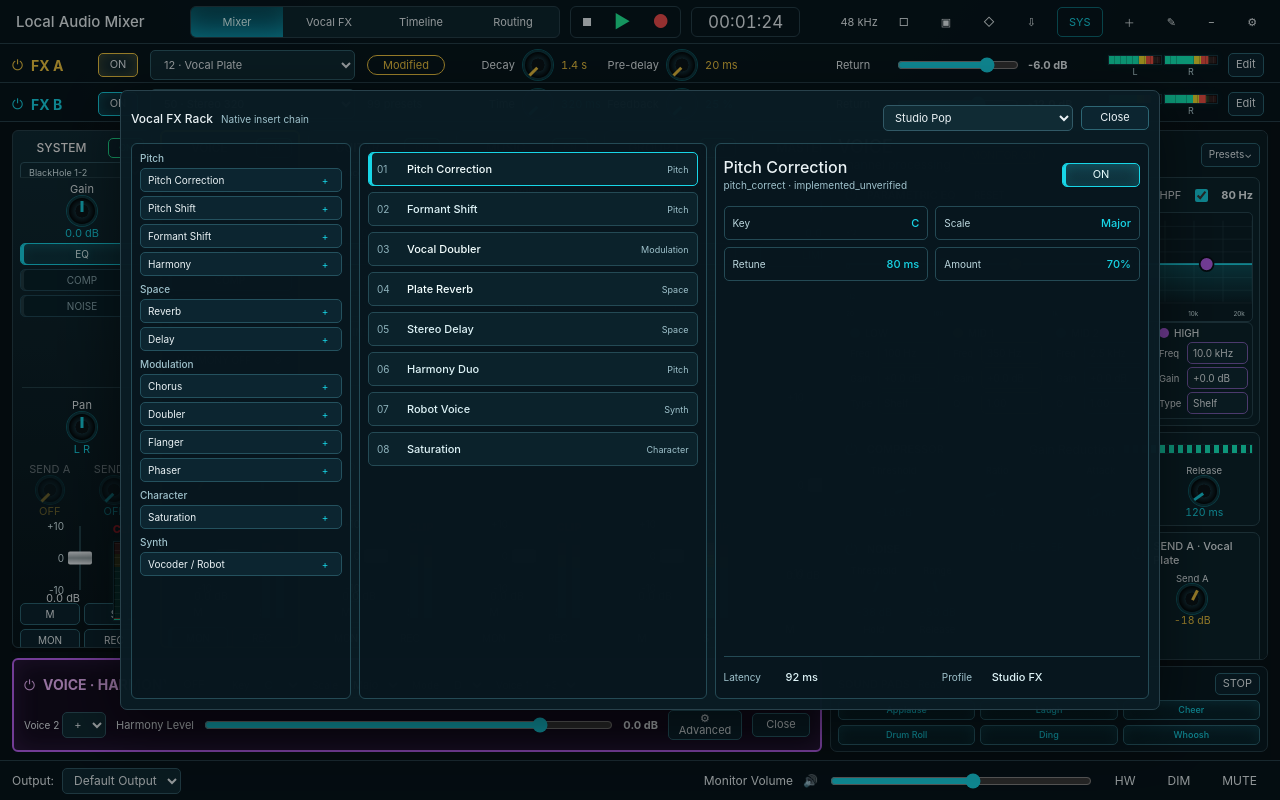
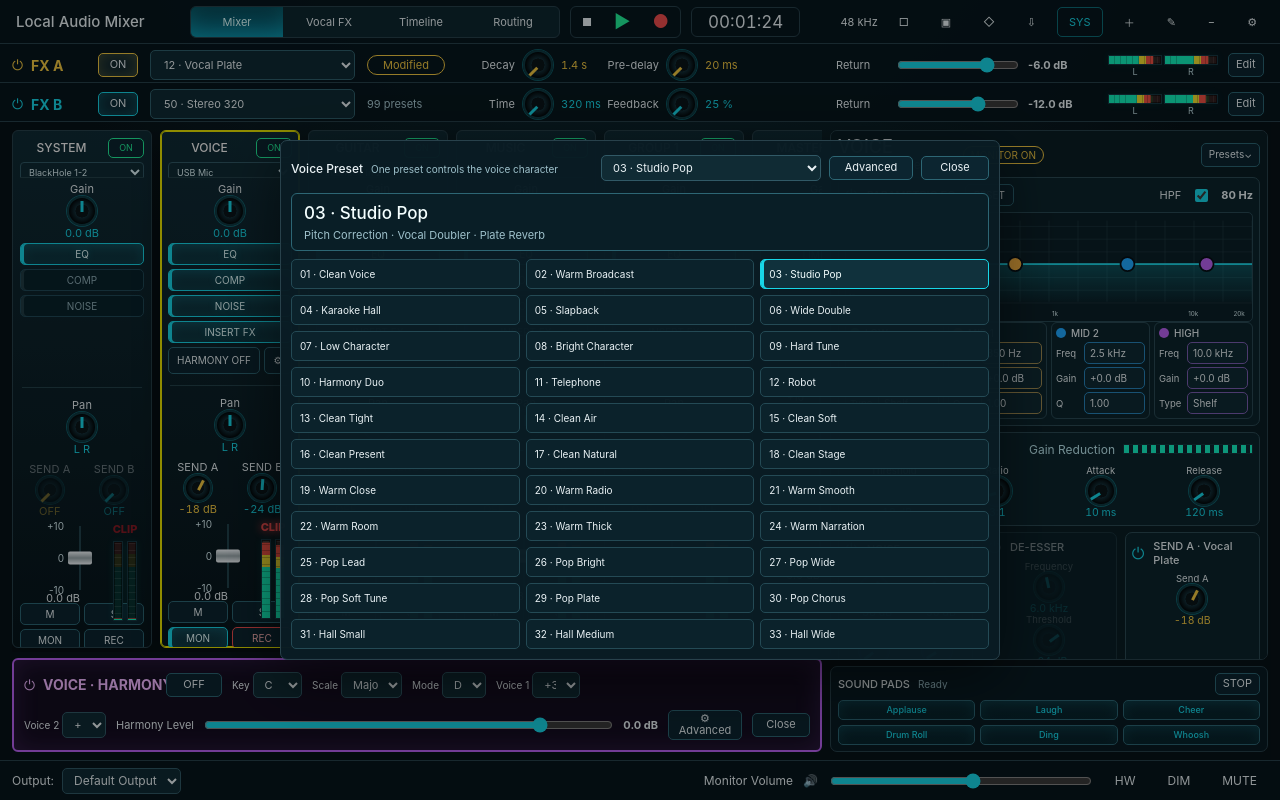
Before and after one commit to maydekil/digital-mixer-audio, a React (Vite) app: page / in a window 1280 px wide. Both pictures are taken after a click on the button "Vocal FX". Built offline with nearby package versions, Linux system fonts and the light colour scheme.

Commit message:
Simplify vocal insert FX presets

```diff
--- a/apps/desktop/src/adapters/MixerControlPort.ts
+++ b/apps/desktop/src/adapters/MixerControlPort.ts
@@ -113,6 +113,7 @@ export interface VocalFxSlot {
 export interface VocalFxPreset {
   id: string;
   name: string;
+  archetypeId?: string;
 }
 
 export interface VocalFxState {
--- a/apps/desktop/src/adapters/preview/PreviewAdapter.ts
+++ b/apps/desktop/src/adapters/preview/PreviewAdapter.ts
@@ -1,5 +1,6 @@
 import type { ChannelDynamicsState, ChannelRole, ChannelState, EqBandState, FxProgram, FxUnitId, HarmonyState, MixerControlPort, MixerSnapshot, ProcessorId, RecordedTakeState, RecordingWorkflowStatus } from "../MixerControlPort";
 import { approvedMixerSession } from "../../fixtures/approvedMixerSession";
+import { vocalFxPresetEffectTypes } from "../../fixtures/vocalFxPresets";
 
 export class PreviewAdapter implements MixerControlPort {
   private snapshot: MixerSnapshot = structuredClone(approvedMixerSession);
@@ -310,10 +311,10 @@ export class PreviewAdapter implements MixerControlPort {
     this.snapshot.vocalFx = {
       ...this.snapshot.vocalFx,
       activePresetId: presetId,
-      selectedSlotId: presetId === "robot" ? "robot" : presetId === "harmony-duo" ? "harmony" : this.snapshot.vocalFx.selectedSlotId,
+      selectedSlotId: selectedSlotForPreset(presetId, this.snapshot.vocalFx.selectedSlotId),
       slots: this.snapshot.vocalFx.slots.map((slot) => ({
         ...slot,
-        enabled: presetEnabled(presetId, slot.effectType, slot.enabled)
+        enabled: presetEnabled(presetId, slot.effectType)
       }))
     };
   }
@@ -405,22 +406,21 @@ function defaultDynamics(): ChannelDynamicsState {
   };
 }
 
-function presetEnabled(presetId: string, effectType: string, fallback: boolean) {
-  const enabledByPreset: Record<string, string[]> = {
-    "clean-voice": [],
-    "warm-broadcast": ["saturation", "reverb"],
-    "studio-pop": ["pitch_correct", "doubler", "reverb"],
-    "karaoke-hall": ["reverb", "delay"],
-    "slapback": ["delay"],
-    "wide-double": ["doubler", "chorus"],
-    "low-character": ["pitch_shift", "formant_shift"],
-    "bright-character": ["pitch_shift", "formant_shift"],
-    "hard-tune": ["pitch_correct"],
-    "harmony-duo": ["harmony", "reverb"],
-    "telephone": ["saturation"],
-    "robot": ["vocoder"]
-  };
-  return enabledByPreset[presetId]?.includes(effectType) ?? fallback;
+function presetEnabled(presetId: string, effectType: string) {
+  return vocalFxPresetEffectTypes(presetId)?.includes(effectType) ?? false;
+}
+
+function selectedSlotForPreset(presetId: string, fallback: string) {
+  const enabled = vocalFxPresetEffectTypes(presetId) ?? [];
+  if (enabled.includes("vocoder")) return "robot";
+  if (enabled.includes("harmony")) return "harmony";
+  if (enabled.includes("pitch_correct")) return "pitch-correct";
+  if (enabled.includes("reverb")) return "plate";
+  if (enabled.includes("delay")) return "stereo-delay";
+  if (enabled.includes("doubler")) return "doubler";
+  if (enabled.includes("saturation")) return "saturation";
+  if (enabled.includes("formant_shift")) return "formant-shift";
+  return fallback;
 }
 
 function clamp(value: number, min: number, max: number) {
--- a/apps/desktop/src/features/mixer/MixerPage.tsx
+++ b/apps/desktop/src/features/mixer/MixerPage.tsx
@@ -600,7 +600,7 @@ export function MixerPage() {
               if (processorId === "insertFx" && enabled) {
                 refresh(() => {
                   adapter.selectChannel(id);
-                  adapter.selectVocalFxSlot("pitch-correct");
+                  adapter.applyVocalFxPreset(adapter.getSnapshot().vocalFx.activePresetId);
                 });
                 setVocalFxOpen(true);
               }
--- a/apps/desktop/src/features/vocal-fx/components/VocalFxPanel.tsx
+++ b/apps/desktop/src/features/vocal-fx/components/VocalFxPanel.tsx
@@ -1,5 +1,6 @@
 import type { VocalFxState } from "../../../adapters/MixerControlPort";
 import { Button } from "../../../components/ui/Button";
+import { useState } from "react";
 
 interface VocalFxPanelProps {
   open: boolean;
@@ -19,20 +20,26 @@ const library = [
 ] as const;
 
 export function VocalFxPanel({ open, vocalFx, onClose, onSelect, onToggle, onPreset }: VocalFxPanelProps) {
+  const [advancedOpen, setAdvancedOpen] = useState(false);
   if (!open) return null;
   const selected = vocalFx.slots.find((slot) => slot.id === vocalFx.selectedSlotId) ?? vocalFx.slots[0];
   const latencyMs = vocalFx.slots.filter((slot) => slot.enabled).reduce((sum, slot) => sum + slot.latencyMs, 0);
+  const activePreset = vocalFx.presets.find((preset) => preset.id === vocalFx.activePresetId) ?? vocalFx.presets[0];
+  const enabledSlots = vocalFx.slots.filter((slot) => slot.enabled);
 
   return (
     <div className="modal-backdrop">
-      <section className="vocal-fx-modal" role="dialog" aria-label="Vocal FX rack">
+      <section className={`vocal-fx-modal ${advancedOpen ? "is-advanced" : "is-simple"}`} role="dialog" aria-label="Vocal FX rack">
         <header>
-          <div><strong>Vocal FX Rack</strong><span>Native insert chain</span></div>
+          <div><strong>Voice Preset</strong><span>{advancedOpen ? "Advanced native insert chain" : "One preset controls the voice character"}</span></div>
           <select value={vocalFx.activePresetId} onChange={(event) => onPreset(event.target.value)} aria-label="Vocal FX preset">
             {vocalFx.presets.map((preset) => <option key={preset.id} value={preset.id}>{preset.name}</option>)}
           </select>
+          <Button onClick={() => setAdvancedOpen(!advancedOpen)}>{advancedOpen ? "Simple" : "Advanced"}</Button>
           <Button onClick={onClose}>Close</Button>
         </header>
+        {advancedOpen ? (
+          <>
             <aside className="vocal-fx-library" aria-label="Effect Library">
               {library.map(([category, ...items]) => (
                 <div key={category}>
@@ -77,6 +84,26 @@ export function VocalFxPanel({ open, vocalFx, onClose, onSelect, onToggle, onPre
                 <span>Profile</span><strong>Studio FX</strong>
               </footer>
             </section>
+          </>
+        ) : (
+          <section className="voice-preset-surface" aria-label="Voice preset selector">
+            <div className="voice-preset-current">
+              <strong>{activePreset?.name ?? "No preset"}</strong>
+              <span>{enabledSlots.length > 0 ? enabledSlots.map((slot) => slot.label).join(" · ") : "Clean dry voice"}</span>
+            </div>
+            <div className="voice-preset-grid" aria-label="Voice preset list">
+              {vocalFx.presets.map((preset) => (
+                <button
+                  key={preset.id}
+                  className={preset.id === vocalFx.activePresetId ? "is-selected" : ""}
+                  onClick={() => onPreset(preset.id)}
+                >
+                  {preset.name}
+                </button>
+              ))}
+            </div>
+          </section>
+        )}
       </section>
     </div>
   );
--- a/apps/desktop/src/fixtures/approvedMixerSession.ts
+++ b/apps/desktop/src/fixtures/approvedMixerSession.ts
@@ -1,5 +1,6 @@
 import type { MixerSnapshot } from "../adapters/MixerControlPort";
 import { fxPrograms } from "./fxPrograms";
+import { vocalFxPresets } from "./vocalFxPresets";
 
 const baseEqBands = [
   { id: "low", label: "LOW", color: "#58F28A", freqHz: 100, gainDb: 0, freq: "100 Hz", gain: "+0.0 dB", type: "Shelf" },
@@ -47,21 +48,8 @@ export const approvedMixerSession: MixerSnapshot = {
   recording: { status: "idle", activeTap: "master", takeDirectory: "", error: "", armedChannelIds: ["voice"], takes: [] },
   vocalFx: {
     selectedSlotId: "pitch-correct",
-    activePresetId: "studio-pop",
-    presets: [
-      { id: "clean-voice", name: "Clean Voice" },
-      { id: "warm-broadcast", name: "Warm Broadcast" },
-      { id: "studio-pop", name: "Studio Pop" },
-      { id: "karaoke-hall", name: "Karaoke Hall" },
-      { id: "slapback", name: "Slapback" },
-      { id: "wide-double", name: "Wide Double" },
-      { id: "low-character", name: "Low Character" },
-      { id: "bright-character", name: "Bright Character" },
-      { id: "hard-tune", name: "Hard Tune" },
-      { id: "harmony-duo", name: "Harmony Duo" },
-      { id: "telephone", name: "Telephone" },
-      { id: "robot", name: "Robot" }
-    ],
+    activePresetId: "voice-03-studio-pop",
+    presets: vocalFxPresets,
     slots: [
       slot("pitch-correct", "pitch_correct", "Pitch Correction", "Pitch", true, 92, [["Key", "C"], ["Scale", "Major"], ["Retune", "80 ms"], ["Amount", "70%"]]),
       slot("formant-shift", "formant_shift", "Formant Shift", "Pitch", false, 58, [["Shift", "+0 st"], ["Mix", "100%"]]),
--- /dev/null
+++ b/apps/desktop/src/fixtures/vocalFxPresets.ts
@@ -0,0 +1,65 @@
+import type { VocalFxPreset } from "../adapters/MixerControlPort";
+
+const voicePresetNames = [
+  "Clean Voice", "Warm Broadcast", "Studio Pop", "Karaoke Hall", "Slapback", "Wide Double",
+  "Low Character", "Bright Character", "Hard Tune", "Harmony Duo", "Telephone", "Robot",
+  "Clean Tight", "Clean Air", "Clean Soft", "Clean Present", "Clean Natural", "Clean Stage",
+  "Warm Close", "Warm Radio", "Warm Smooth", "Warm Room", "Warm Thick", "Warm Narration",
+  "Pop Lead", "Pop Bright", "Pop Wide", "Pop Soft Tune", "Pop Plate", "Pop Chorus",
+  "Hall Small", "Hall Medium", "Hall Wide", "Hall Long", "Hall Bright", "Hall Dark",
+  "Delay Short", "Delay Quarter", "Delay Stereo", "Delay Tape", "Delay Air", "Delay Throw",
+  "Double Light", "Double Wide", "Double Thick", "Double Chorus", "Double Pop", "Double Stage",
+  "Low Male", "Low Warm", "Low Deep", "Low Monster", "Low Radio", "Low Space",
+  "Bright Female", "Bright Air", "Bright Shine", "Bright Pop", "Bright Edge", "Bright Plate",
+  "Tune Light", "Tune Modern", "Tune Fast", "Tune Pop", "Tune Tight", "Tune Hard",
+  "Harmony Third", "Harmony Fifth", "Harmony Wide", "Harmony Soft", "Harmony Pop", "Harmony Hall",
+  "Lo-Fi Phone", "Lo-Fi Radio", "Lo-Fi Megaphone", "Lo-Fi Thin", "Lo-Fi Saturated", "Lo-Fi Vintage",
+  "Robot Soft", "Robot Modern", "Robot Deep", "Robot Bright", "Robot Wide", "Robot Hard",
+  "Podcast Clean", "Podcast Warm", "Podcast Air", "Podcast Tight", "Podcast Deep", "Podcast Room",
+  "Live Clean", "Live Warm", "Live Pop", "Live Hall", "Live Delay", "Live Double",
+  "Special Whisper", "Special Crowd", "Special Synth"
+] as const;
+
+export const vocalFxPresets: VocalFxPreset[] = voicePresetNames.map((name, index) => ({
+  id: `voice-${String(index + 1).padStart(2, "0")}-${slug(name)}`,
+  name: `${String(index + 1).padStart(2, "0")} · ${name}`,
+  archetypeId: archetypeForName(name)
+}));
+
+export function vocalFxPresetEffectTypes(presetId: string) {
+  const archetypeId = vocalFxPresets.find((preset) => preset.id === presetId)?.archetypeId ?? presetId;
+  const enabledByPreset: Record<string, string[]> = {
+    "clean-voice": [],
+    "warm-broadcast": ["saturation", "reverb"],
+    "studio-pop": ["pitch_correct", "doubler", "reverb"],
+    "karaoke-hall": ["reverb", "delay"],
+    "slapback": ["delay"],
+    "wide-double": ["doubler", "chorus"],
+    "low-character": ["pitch_shift", "formant_shift"],
+    "bright-character": ["pitch_shift", "formant_shift"],
+    "hard-tune": ["pitch_correct"],
+    "harmony-duo": ["harmony", "reverb"],
+    "telephone": ["saturation"],
+    "robot": ["vocoder"]
+  };
+  return enabledByPreset[archetypeId];
+}
+
+function slug(value: string) {
+  return value.toLowerCase().replaceAll(" ", "-");
+}
+
+function archetypeForName(name: string) {
+  if (name.includes("Robot")) return "robot";
+  if (name.includes("Harmony")) return "harmony-duo";
+  if (name.includes("Phone") || name.includes("Radio") || name.includes("Megaphone") || name.includes("Lo-Fi")) return "telephone";
+  if (name.includes("Tune")) return "hard-tune";
+  if (name.includes("Low")) return "low-character";
+  if (name.includes("Bright")) return "bright-character";
+  if (name.includes("Double")) return "wide-double";
+  if (name.includes("Delay") || name.includes("Slapback")) return "slapback";
+  if (name.includes("Hall") || name.includes("Karaoke")) return "karaoke-hall";
+  if (name.includes("Pop") || name.includes("Studio")) return "studio-pop";
+  if (name.includes("Warm") || name.includes("Broadcast") || name.includes("Podcast")) return "warm-broadcast";
+  return "clean-voice";
+}
--- a/apps/desktop/src/styles/app.css
+++ b/apps/desktop/src/styles/app.css
@@ -279,7 +279,8 @@
 .media-import-status strong { color: #dff4f8; font-size: 10px; font-weight: 430; white-space: nowrap; overflow: hidden; text-overflow: ellipsis; }
 
 .vocal-fx-modal { width: min(1040px, calc(100vw - 48px)); height: min(620px, calc(100vh - 64px)); display: grid; grid-template-columns: 220px minmax(230px, 0.8fr) minmax(340px, 1fr); grid-template-rows: 34px minmax(0, 1fr); gap: 8px; padding: 10px; border: 1px solid var(--border); border-radius: 7px; background: rgba(10, 28, 36, 0.98); box-shadow: 0 18px 60px rgba(0, 0, 0, 0.5); overflow: hidden; }
-.vocal-fx-modal header { grid-column: 1 / 4; display: grid; grid-template-columns: minmax(0, 1fr) 190px 68px; gap: 8px; align-items: center; min-width: 0; }
+.vocal-fx-modal.is-simple { width: min(720px, calc(100vw - 48px)); height: min(520px, calc(100vh - 64px)); grid-template-columns: minmax(0, 1fr); }
+.vocal-fx-modal header { grid-column: 1 / -1; display: grid; grid-template-columns: minmax(0, 1fr) 220px 84px 68px; gap: 8px; align-items: center; min-width: 0; }
 .vocal-fx-modal header div { display: flex; align-items: baseline; gap: 8px; min-width: 0; }
 .vocal-fx-modal header strong { font-size: 12px; font-weight: 500; white-space: nowrap; }
 .vocal-fx-modal header span { color: #9fc2cc; font-size: 10px; white-space: nowrap; overflow: hidden; text-overflow: ellipsis; }
@@ -309,6 +310,14 @@
 .vocal-fx-editor footer { display: grid; grid-template-columns: 54px 1fr 42px 1fr; gap: 8px; align-items: center; border-top: 1px solid #244a55; padding-top: 7px; }
 .vocal-fx-editor footer span { color: #9fc2cc; font-size: 10px; }
 .vocal-fx-editor footer strong { color: #dff4f8; font-size: 11px; font-weight: 450; }
+.voice-preset-surface { min-width: 0; min-height: 0; display: grid; grid-template-rows: 58px minmax(0, 1fr); gap: 8px; }
+.voice-preset-current { min-width: 0; display: grid; gap: 5px; align-content: center; border: 1px solid #2d6674; border-radius: 6px; padding: 0 12px; background: rgba(9, 31, 39, 0.92); }
+.voice-preset-current strong { min-width: 0; color: #f4ffff; font-size: 17px; font-weight: 520; white-space: nowrap; overflow: hidden; text-overflow: ellipsis; }
+.voice-preset-current span { min-width: 0; color: #9fc2cc; font-size: 11px; white-space: nowrap; overflow: hidden; text-overflow: ellipsis; }
+.voice-preset-grid { min-width: 0; min-height: 0; display: grid; grid-template-columns: repeat(3, minmax(0, 1fr)); align-content: start; gap: 6px; overflow: auto; }
+.voice-preset-grid button { min-width: 0; min-height: 30px; color: var(--text); background: #0b222b; border: 1px solid #244a55; border-radius: 5px; padding: 0 8px; text-align: left; font-size: 10px; white-space: nowrap; overflow: hidden; text-overflow: ellipsis; }
+.voice-preset-grid button:hover, .voice-preset-grid button.is-selected { border-color: var(--cyan); background: #10313c; }
+.voice-preset-grid button.is-selected { box-shadow: inset 3px 0 0 var(--cyan); color: #f4ffff; }
 
 .footer-bar { border-top: 1px solid var(--border); border-bottom: 0; font-size: 12px; }
 .footer-bar label { display: flex; align-items: center; gap: 8px; }
```
Also changed, not shown: tests/ui/visual.visual.ts (+9 -7 lines), 4 other files (tests, documents, lock files or other folders). Lines whose indentation alone changed are shown as unchanged.
